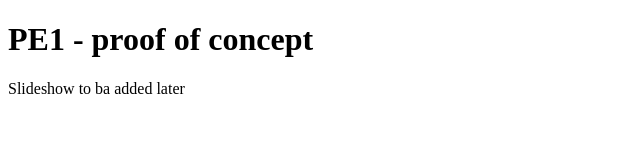
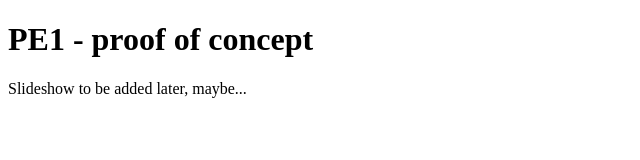
Before and after one commit to mitthrawnuruodo/fed-1-project-exam-1-prototype, a plain HTML site: page index.html in a window 1280 px wide. Shown: the full height of the page, 0-640 px from the left. Drawn offline with Linux system fonts and the light colour scheme; no server answers.

Commit message:
Update index.html

```diff
--- a/index.html
+++ b/index.html
@@ -8,7 +8,7 @@
 </head>
 <body>
     <h1>PE1 - proof of concept</h1>
-    <div id="slideshow">Slideshow to ba added later</div>
+    <div id="slideshow">Slideshow to be added later, maybe...</div>
     <div id="posts"></div>
 </body>
 </html>
```
